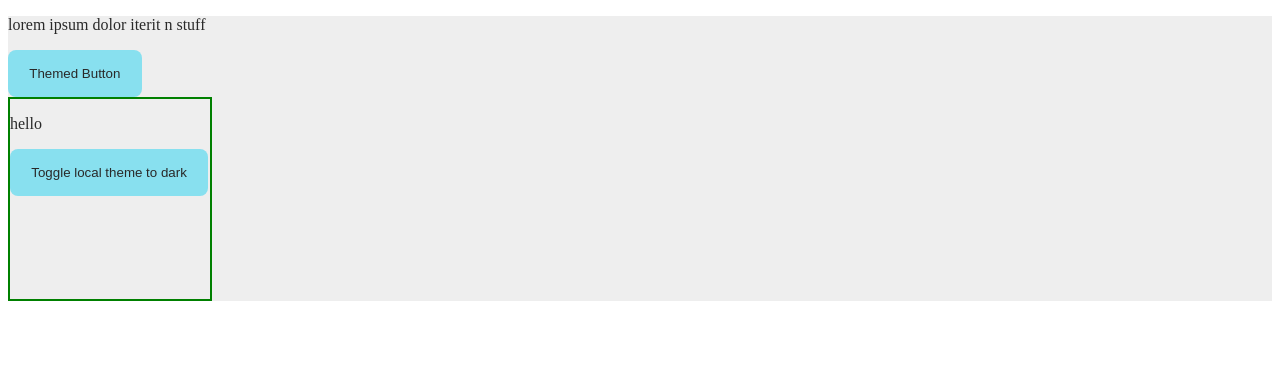
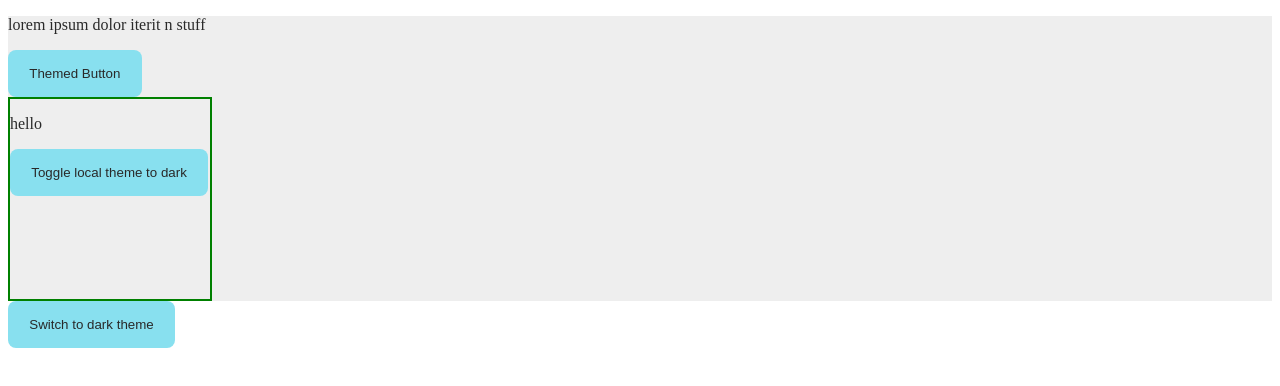
Before and after one commit to geet1987/Context-Theme-Toggler---ReactJS-Context-API-Making-Context-Dynamic-Building---vqslgppflmxf, a React app: page / in a window 1280 px wide. Shown: the top 386 px of the page. Built offline with nearby package versions, Linux system fonts and the light colour scheme.

Commit message:
Update ThemeToggleButton.js

```diff
--- a/src/components/ThemeToggleButton.js
+++ b/src/components/ThemeToggleButton.js
@@ -1,10 +1,28 @@
-import React from 'react';
-
+import React, { useContext, useState } from 'react';
+import { ThemeContext } from './ThemeProvider';
 
 const ThemeToggleButton = () =>{
 
+    const [toggle,setToggle] = useState('Switch to dark theme');
+    //const [theme1,setTheme1] = useState('light');
+
+    const {theme,setTheme} = useContext(ThemeContext);
+    // console.log(theme);
+
+    let global = () =>{
+
+        if(toggle === 'Switch to dark theme'){
+            setTheme('dark')
+            setToggle('Switch to light theme');
+        }else{
+            setTheme('light');
+            setToggle('Switch to dark theme');
+        }
+    }
     return (
-       <></>
+       <>
+       <button className={`btn btn-${theme} txt-${theme}`} id='global-theme-toggler' onClick={global}>{toggle}</button>
+       </>
     )
 
 }
```
